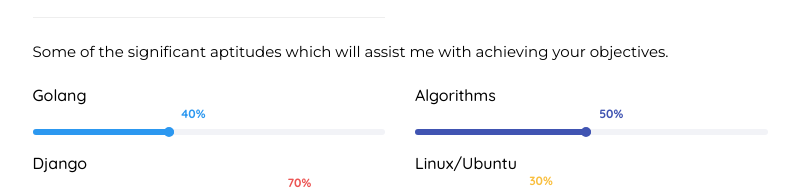
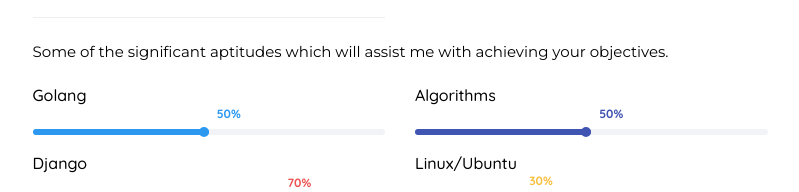
Before and after one commit to deven96/deven96.github.io, a plain HTML site: page index.html in a window 1280 px wide. Shown: the part 964-1156 px from the top of the page, without its empty margins (390-1189 px from the left). Drawn offline with nearby package versions, Linux system fonts and the light colour scheme; a web font is replaced by a local one.

Commit message:
Levelled up golang

```diff
--- a/index.html
+++ b/index.html
@@ -172,9 +172,9 @@
                            <div class="progress-wrap">
                               <h3 style="font-weight: 500;">Golang</h3>
                               <div class="progress">
-                                 <div class="progress-bar color-1" role="progressbar" aria-valuenow="40"
-                                    aria-valuemin="0" aria-valuemax="100" style="width:40%">
-                                    <span>40%</span>
+                                 <div class="progress-bar color-1" role="progressbar" aria-valuenow="50"
+                                    aria-valuemin="0" aria-valuemax="100" style="width:50%">
+                                    <span>50%</span>
                                  </div>
                               </div>
                            </div>
```
